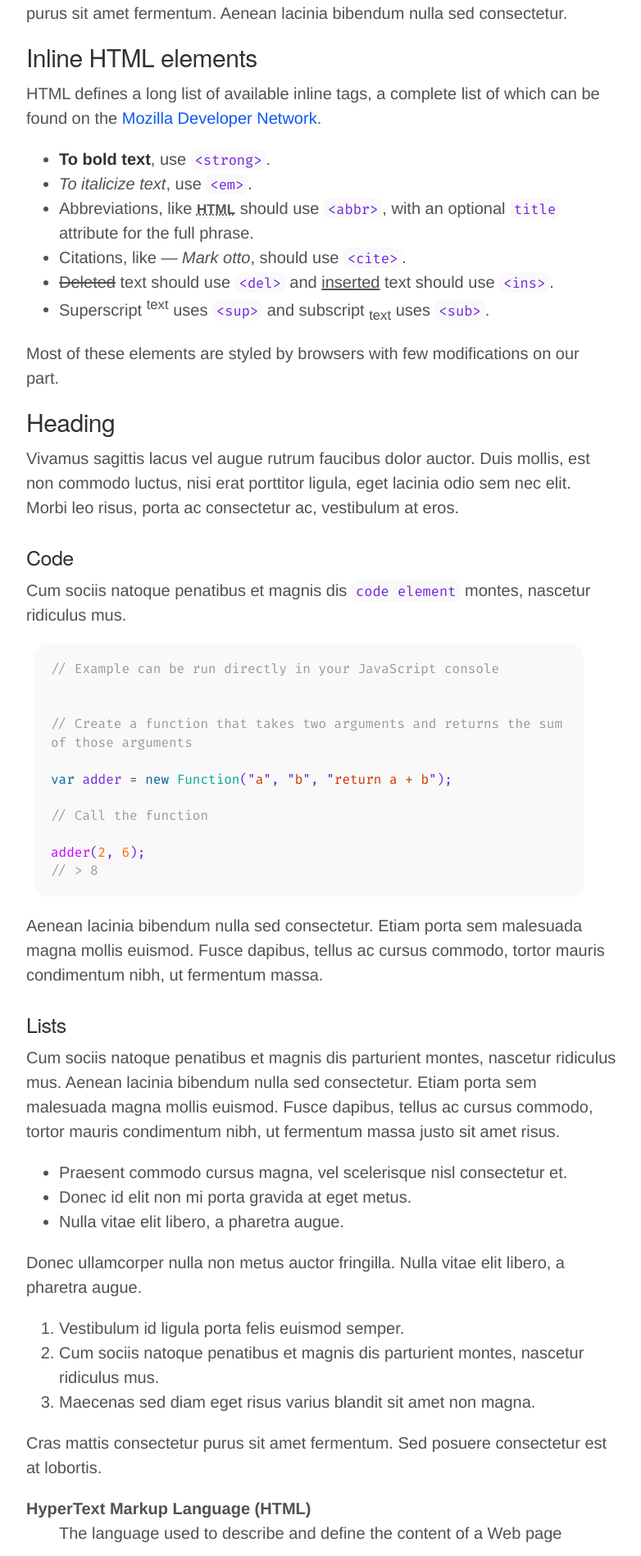
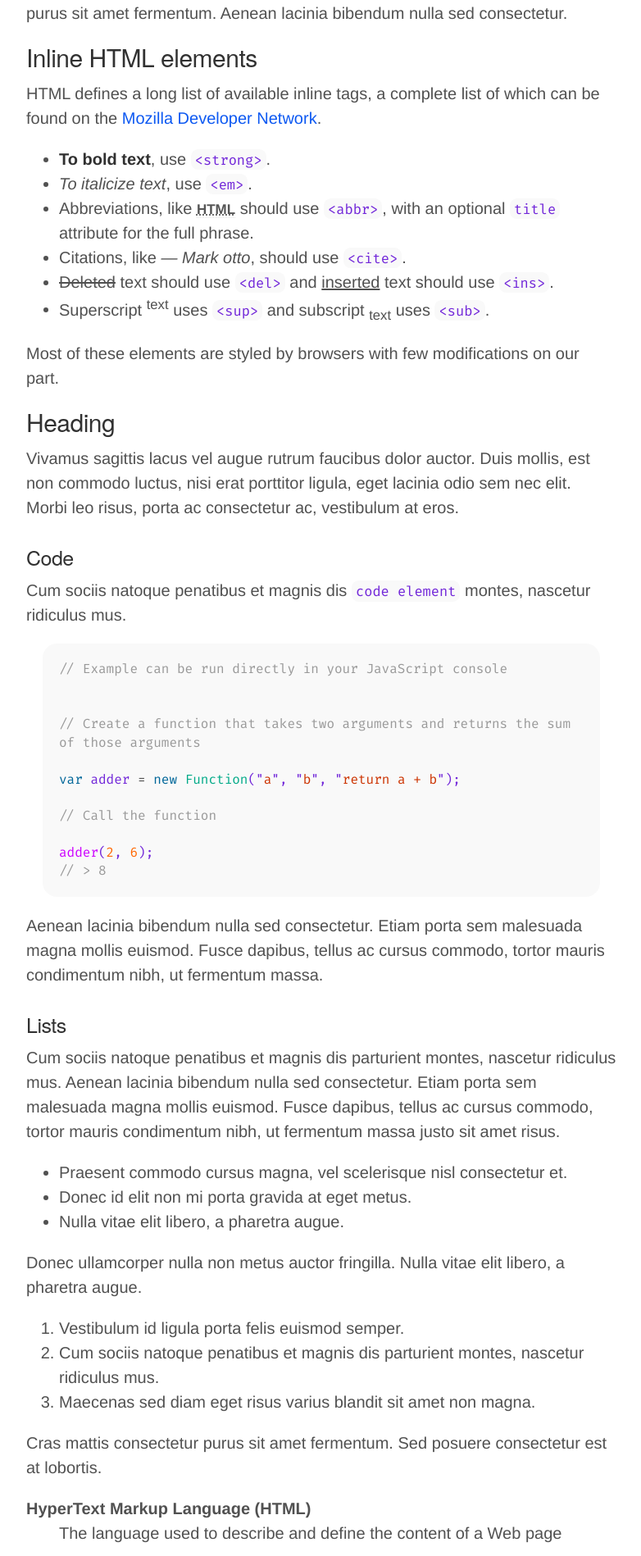
Before and after one commit to I7T5/i7t5.github.io-v1, a Jekyll site: the page built from docs/index.html, in a window 1280 px wide. Shown: the part 2052-3950 px from the top of the page at 82% size, without its empty margins (248-1030 px from the left). Built offline with Jekyll 4.4.1, drawn with Linux system fonts in a browser that asks for light colours; some web fonts are replaced; the list of posts is cut into pages by our own code.

Commit message:
Updated figure margin range

```diff
--- a/docs/assets/css/lanyon.css
+++ b/docs/assets/css/lanyon.css
@@ -455,14 +455,13 @@ a.pagination-item:hover {
  * Ina Tang's favorite colors blended.
  */
 
-.theme-rednblue code,
 .theme-rednblue code { /* inline code */
   color: hsl(265deg 70% 50%); /* purple */
 }
 
-.theme-rednblue figure { /* mainly for code block */
-  margin-inline-start: .5rem; /* left margin */
-  margin-inline-end: 2rem; /* right margin */
+.theme-rednblue figure.highlight { /* mainly for code block */
+  margin-inline-start: 1rem; /* left margin */
+  margin-inline-end: 1rem; /* right margin */
 }
 
  /* Links */
```
